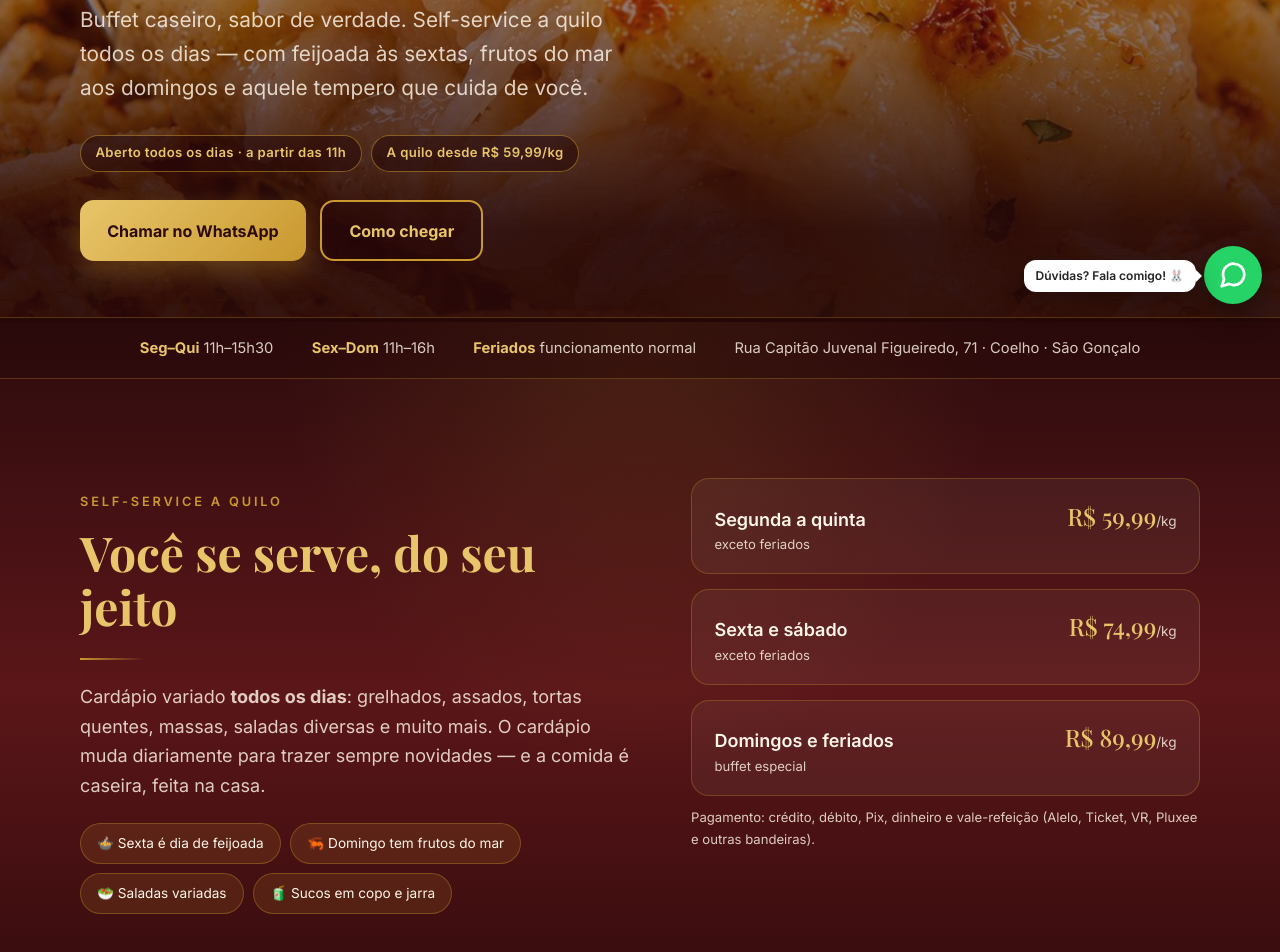
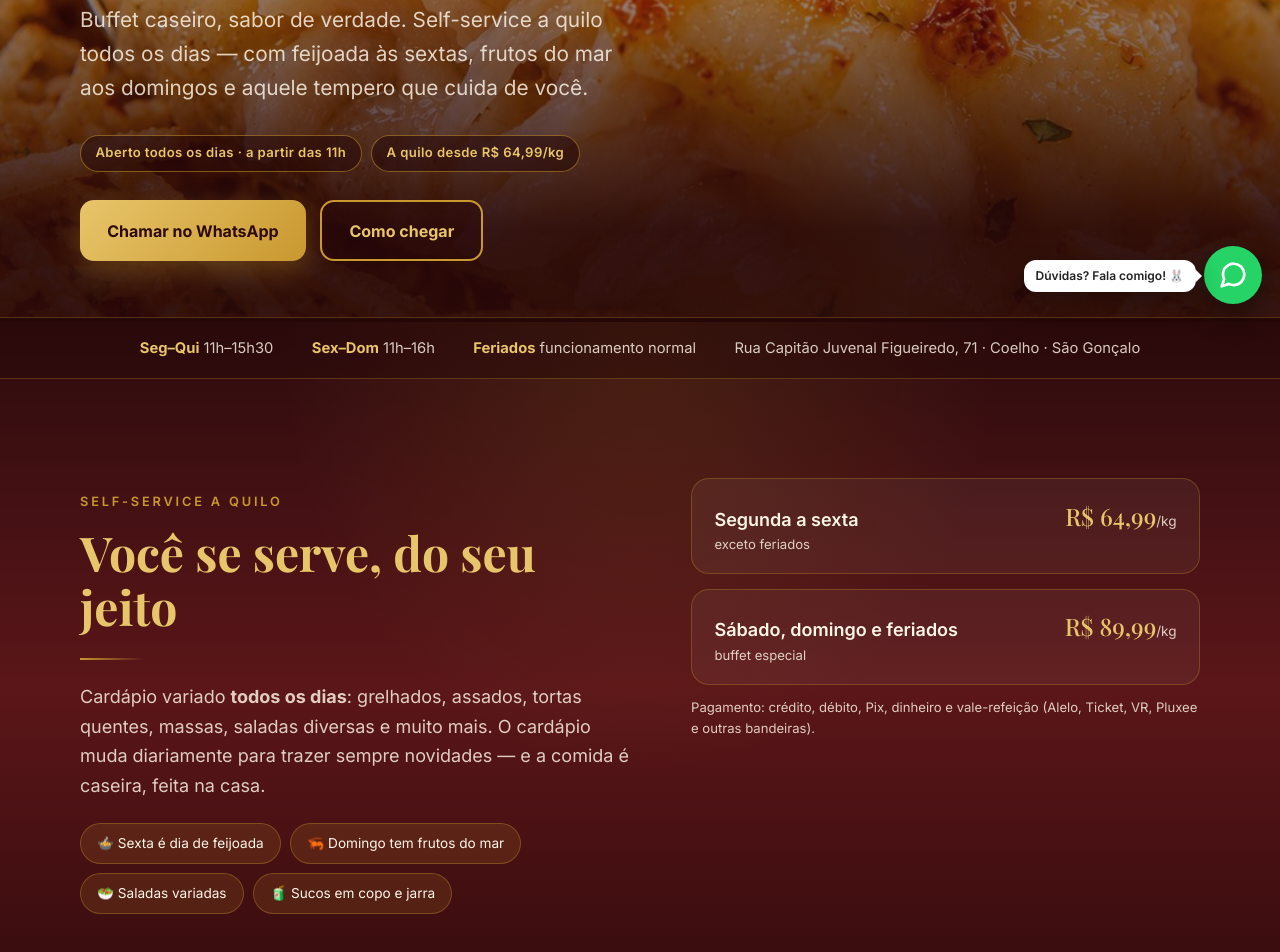
Before and after one commit to restaurantetocadocoelhosg-web/toca-do-coelho, a plain HTML site: page index.html in a window 1280 px wide. Shown: the part 478-1430 px from the top of the page. Drawn offline with nearby package versions, Linux system fonts and the light colour scheme; a web font is replaced by a local one.

Commit message:
fix: atualiza preço do quilo (2 faixas: Seg-Sex R$64,99 / Sáb-Dom-Feriado R$89,99)
Corrige preço desatualizado em 5 pontos: chip do hero, cards de preço,
FAQ visível, priceRange (schema Restaurant) e resposta do FAQPage (JSON-LD
citado pela IA do Google). Preço alinhado ao vigente no bot desde 22/07.

```diff
--- a/index.html
+++ b/index.html
@@ -48,7 +48,7 @@
     },
     "hasMap": "https://www.google.com/maps/search/?api=1&query=Restaurante%20Toca%20do%20Coelho&query_place_id=ChIJy973t4uRmQARQXr3mZFOpjg",
     "servesCuisine": ["Brasileira", "Comida caseira", "Self-service a quilo"],
-    "priceRange": "R$ 59,99 a R$ 89,99 por kg",
+    "priceRange": "R$ 64,99 a R$ 89,99 por kg",
     "currenciesAccepted": "BRL",
     "paymentAccepted": "Dinheiro, Cartão de crédito, Cartão de débito, Pix, Vale-refeição (Alelo, Ticket, VR, Pluxee)",
     "acceptsReservations": "False",
@@ -70,7 +70,7 @@
       {
         "@type": "Question",
         "name": "Quanto custa o quilo no Restaurante Toca do Coelho?",
-        "acceptedAnswer": { "@type": "Answer", "text": "De segunda a quinta o quilo custa R$ 59,99. Sexta e sábado, R$ 74,99. Domingos e feriados, R$ 89,99 (independente do dia da semana)." }
+        "acceptedAnswer": { "@type": "Answer", "text": "De segunda a sexta o quilo custa R$ 64,99. Aos sábados, domingos e feriados, R$ 89,99." }
       },
       {
         "@type": "Question",
@@ -139,7 +139,7 @@
       <p class="lead">Buffet caseiro, sabor de verdade. Self-service a quilo todos os dias — com feijoada às sextas, frutos do mar aos domingos e aquele tempero que cuida de você.</p>
       <div class="hero-chips">
         <span class="chip">Aberto todos os dias · a partir das 11h</span>
-        <span class="chip">A quilo desde R$ 59,99/kg</span>
+        <span class="chip">A quilo desde R$ 64,99/kg</span>
       </div>
       <div class="acoes">
         <a class="btn btn-ouro" href="https://wa.me/5521997912517?text=Ol%C3%A1!%20Vim%20pelo%20site%20da%20Toca%20do%20Coelho." target="_blank" rel="noopener">Chamar no WhatsApp</a>
@@ -176,15 +176,11 @@
       <div class="reveal">
         <div class="precos" role="list" aria-label="Preços por quilo">
           <div class="preco-card" role="listitem">
-            <span class="dia">Segunda a quinta<small>exceto feriados</small></span>
-            <span class="valor">R$ 59,99<small>/kg</small></span>
+            <span class="dia">Segunda a sexta<small>exceto feriados</small></span>
+            <span class="valor">R$ 64,99<small>/kg</small></span>
           </div>
           <div class="preco-card" role="listitem">
-            <span class="dia">Sexta e sábado<small>exceto feriados</small></span>
-            <span class="valor">R$ 74,99<small>/kg</small></span>
-          </div>
-          <div class="preco-card" role="listitem">
-            <span class="dia">Domingos e feriados<small>buffet especial</small></span>
+            <span class="dia">Sábado, domingo e feriados<small>buffet especial</small></span>
             <span class="valor">R$ 89,99<small>/kg</small></span>
           </div>
         </div>
@@ -336,7 +332,7 @@
       <div class="faq reveal">
         <details>
           <summary>Quanto custa o quilo?</summary>
-          <div class="resp"><p>Segunda a quinta: <strong>R$ 59,99/kg</strong>. Sexta e sábado: <strong>R$ 74,99/kg</strong>. Domingos e feriados: <strong>R$ 89,99/kg</strong> (independente do dia da semana).</p></div>
+          <div class="resp"><p>Segunda a sexta: <strong>R$ 64,99/kg</strong>. Sábados, domingos e feriados: <strong>R$ 89,99/kg</strong>.</p></div>
         </details>
         <details>
           <summary>Qual o horário de funcionamento?</summary>
```
